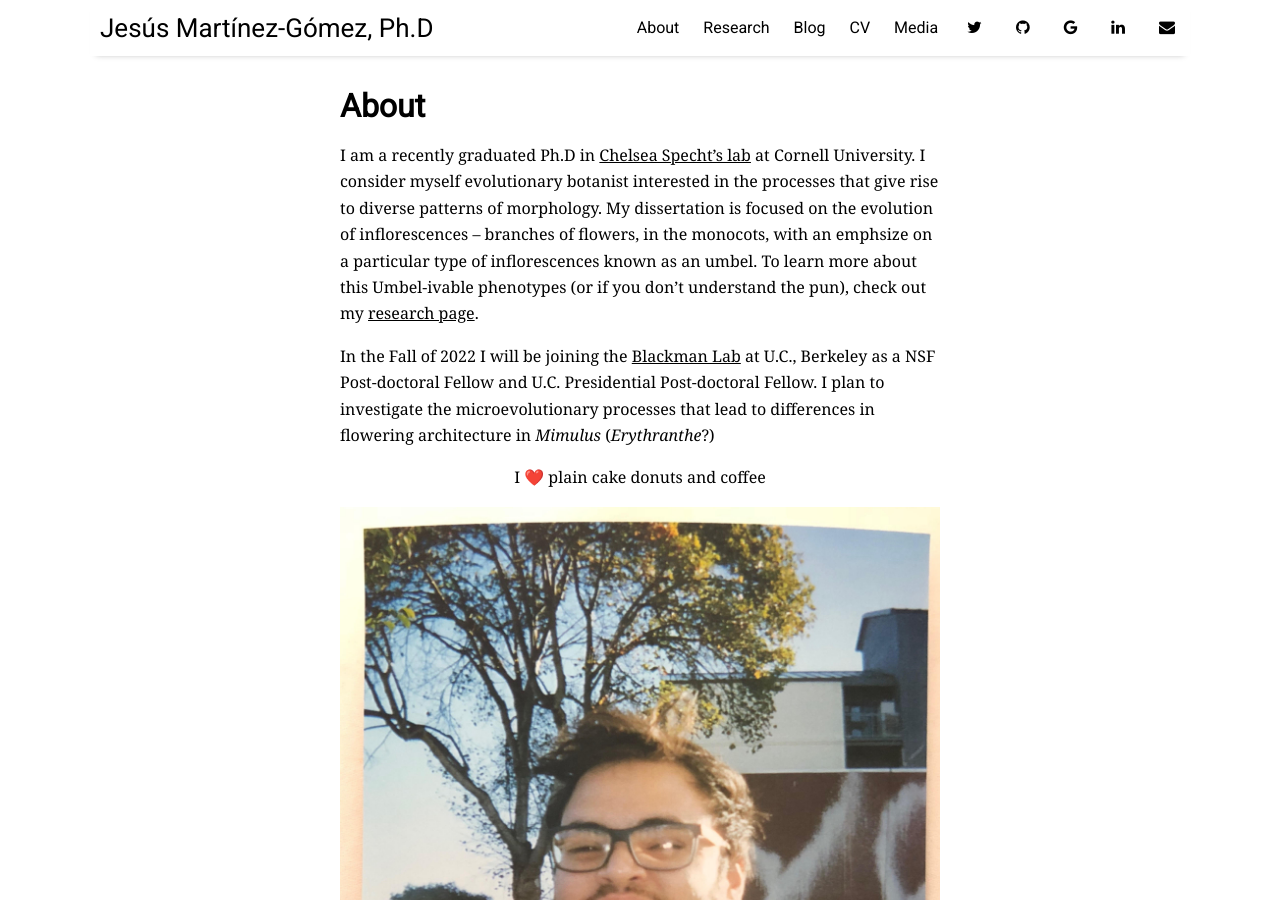
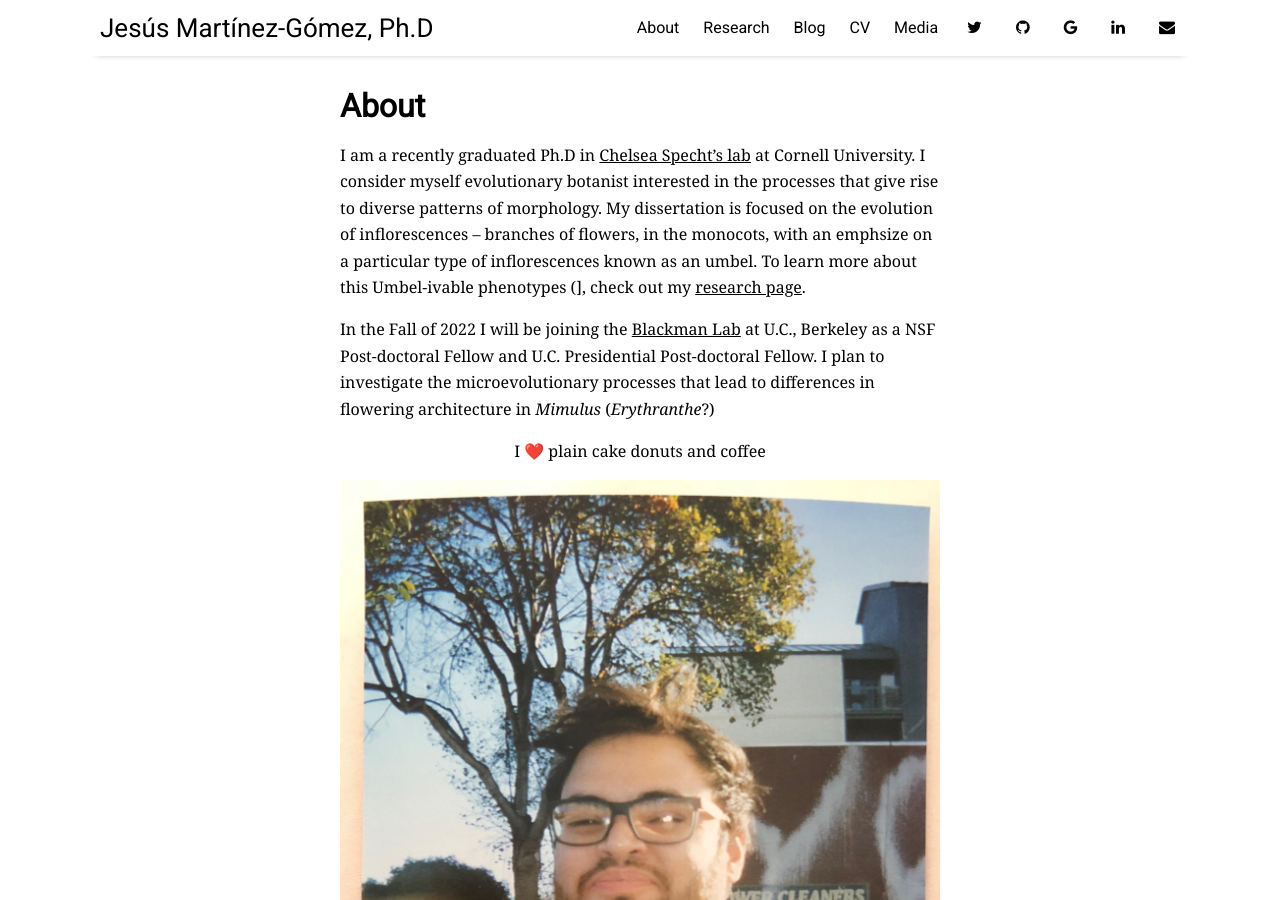
Before and after one commit to Jesusthebotanist/Jesusthebotanist.github.io, a Jekyll site: the page built from pages/about.md, in a window 1280 px wide and 900 px high. Built offline with Jekyll 4.4.1, drawn with Linux system fonts in a browser that asks for light colours; nearby versions of some CDN libraries; emoji names are drawn with the system emoji font.

Commit message:
Update about.md

```diff
--- a/pages/about.md
+++ b/pages/about.md
@@ -2,7 +2,7 @@
 layout: misc
 title: About
 ---
-I am a recently graduated Ph.D in [Chelsea Specht's lab](http://blogs.cornell.edu/specht/) at Cornell University. I consider myself evolutionary botanist interested in the processes that give rise to diverse patterns of morphology. My dissertation is focused on the evolution of inflorescences – branches of flowers, in the monocots, with an emphsize on a particular type of inflorescences known as an umbel. To learn more about this Umbel-ivable phenotypes (or if you don't understand the pun), check out my [research page](https://jesusthebotanist.github.io/projects/Umbels.html).
+I am a recently graduated Ph.D in [Chelsea Specht's lab](http://blogs.cornell.edu/specht/) at Cornell University. I consider myself evolutionary botanist interested in the processes that give rise to diverse patterns of morphology. My dissertation is focused on the evolution of inflorescences – branches of flowers, in the monocots, with an emphsize on a particular type of inflorescences known as an umbel. To learn more about this Umbel-ivable phenotypes (], check out my [research page](https://jesusthebotanist.github.io/pages/research.html).
 
 In the Fall of 2022 I will be joining the [Blackman Lab](https://nature.berkeley.edu/blackmanlab/Blackman_Lab/Welcome.html) at U.C., Berkeley as a NSF Post-doctoral Fellow and  U.C. Presidential Post-doctoral Fellow. I plan to investigate the microevolutionary processes that lead to differences in flowering architecture in *Mimulus* (*Erythranthe*?)
 
```
